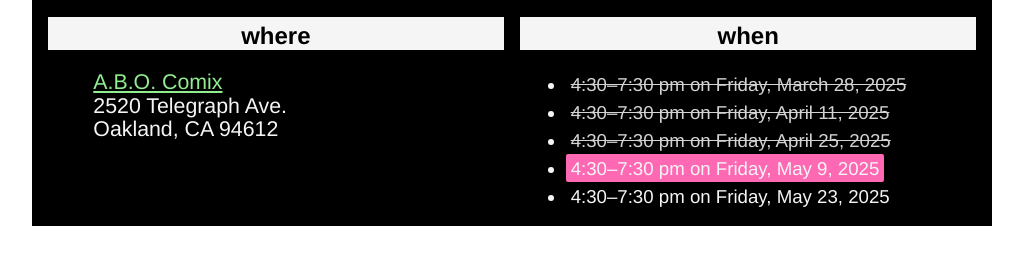
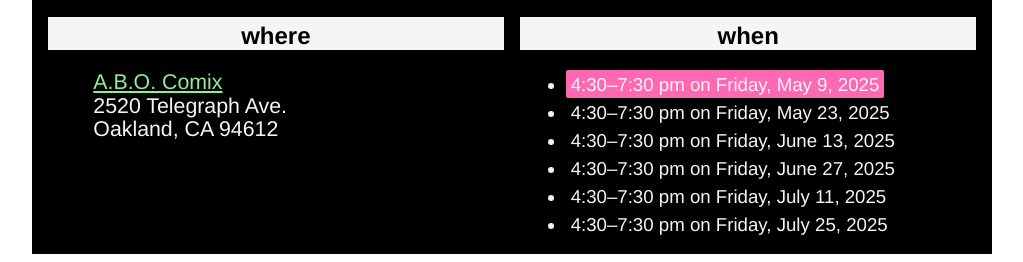
Before and after one commit to rhwlo/gaychess.club, a plain HTML site: page index.html in a window 1280 px wide. Shown: the part 569-831 px from the top of the page, without its empty margins (128-1151 px from the left). Before the commit the page ends 803 px from the top, so only its background shows below. Drawn offline with Linux system fonts and the light colour scheme.

Commit message:
Updating dates

```diff
--- a/index.html
+++ b/index.html
@@ -133,16 +133,18 @@
       <div class="bit dates">
         <h2>when</h2>
         <ul>
-          <li data-date="2025-03-28" data-start-time="16:30" data-end-time="19:30"><span>4:30&ndash;7:30 pm on Friday,
-              March 28, 2025</span></li>
-          <li data-date="2025-04-11" data-start-time="16:30" data-end-time="19:30"><span>4:30&ndash;7:30 pm on Friday,
-              April 11, 2025</span></li>
-          <li data-date="2025-04-25" data-start-time="16:30" data-end-time="19:30"><span>4:30&ndash;7:30 pm on Friday,
-              April 25, 2025</span></li>
           <li data-date="2025-05-09" data-start-time="16:30" data-end-time="19:30"><span>4:30&ndash;7:30 pm on Friday,
               May 9, 2025</span></li>
           <li data-date="2025-05-23" data-start-time="16:30" data-end-time="19:30"><span>4:30&ndash;7:30 pm on Friday,
               May 23, 2025</span></li>
+          <li data-date="2025-06-13" data-start-time="16:30" data-end-time="19:30"><span>4:30&ndash;7:30 pm on Friday,
+              June 13, 2025</span></li>
+          <li data-date="2025-06-27" data-start-time="16:30" data-end-time="19:30"><span>4:30&ndash;7:30 pm on Friday,
+              June 27, 2025</span></li>
+          <li data-date="2025-07-11" data-start-time="16:30" data-end-time="19:30"><span>4:30&ndash;7:30 pm on Friday,
+              July 11, 2025</span></li>
+          <li data-date="2025-07-25" data-start-time="16:30" data-end-time="19:30"><span>4:30&ndash;7:30 pm on Friday,
+              July 25, 2025</span></li>
         </ul>
       </div>
     </div>
```
